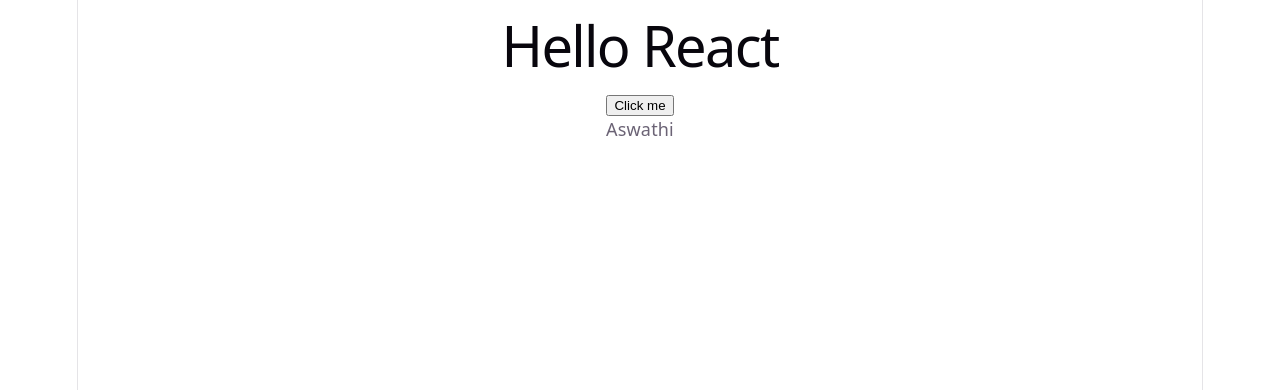
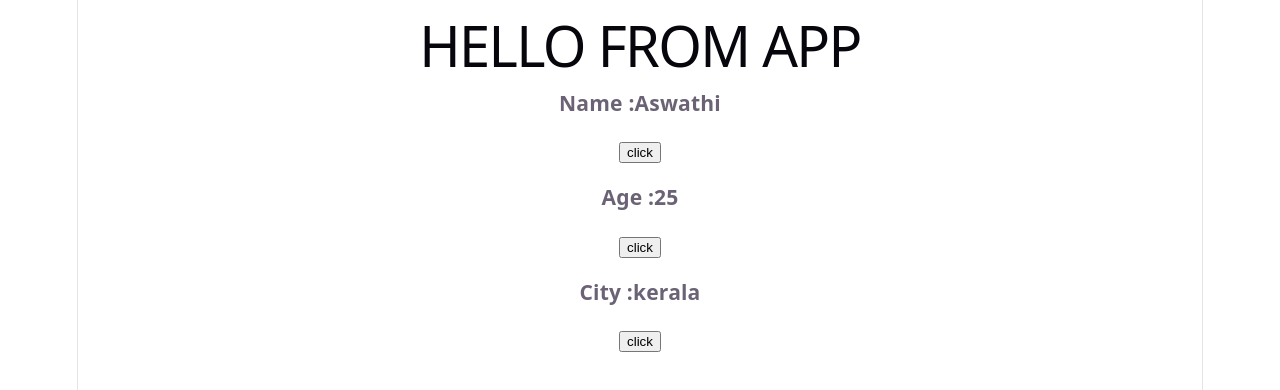
Before and after one commit to Aswathi-Manikandan/REACT-MASTERY, a React (Vite) app in the folder react-practice/: page / in a window 1280 px wide. Shown: the top 390 px of the page. Built offline with nearby package versions, Linux system fonts and the light colour scheme.

Commit message:
multiple state

```diff
--- a/react-practice/src/App.jsx
+++ b/react-practice/src/App.jsx
@@ -1,15 +1,12 @@
 import React from 'react'
-import Parent8 from './components/PROPS8/Parent8'
-import Counter from './components/USESTATE/Counter'
-import StringChange from './components/USESTATE/StringChange'
-
-
+import ShowHide from './components/USESTATE/ShowHide'
+import Multiple from './components/USESTATE/Multiple'
 
 const App = () => {
   return (
     <div>
-      <h1>Hello React</h1>
-  <StringChange/>
+      <h1>HELLO FROM APP</h1>
+      <Multiple/>
     </div>
   )
 }
--- /dev/null
+++ b/react-practice/src/components/USESTATE/Multiple.jsx
@@ -0,0 +1,22 @@
+import React, { useState } from 'react'
+
+const Multiple = () => {
+    const[name,setName] = useState("Aswathi")
+    const[age,setAge] = useState(25)
+    const[city,setCity] = useState("kerala")
+
+  return (
+    <div>
+        <h3>Name :{name}</h3>
+        <button onClick={()=>setName("akshay")}>click</button>
+
+        <h3>Age :{age}</h3>
+        <button onClick={()=>setAge(20)}>click</button>
+
+        <h3>City :{city}</h3>
+        <button onClick={()=>setCity("calicut")}>click</button>
+    </div>
+  )
+}
+
+export default Multiple
--- /dev/null
+++ b/react-practice/src/components/USESTATE/ShowHide.jsx
@@ -0,0 +1,18 @@
+import React, { useState } from 'react'
+
+const ShowHide = () => {
+    const[status,setStatus] = useState(true)
+
+    const handleClick = ()=>{
+        setStatus(!status)
+    }
+
+  return (
+    <div>
+        {status && <p>This is the secret message</p>}
+        <button onClick={handleClick}>{status ? 'hide':'show'}</button>
+    </div>
+  )
+}
+
+export default ShowHide
```
Also changed, not shown: react-practice/src/components/USESTATE/Boolean.jsx (added, +18 -0 lines).
